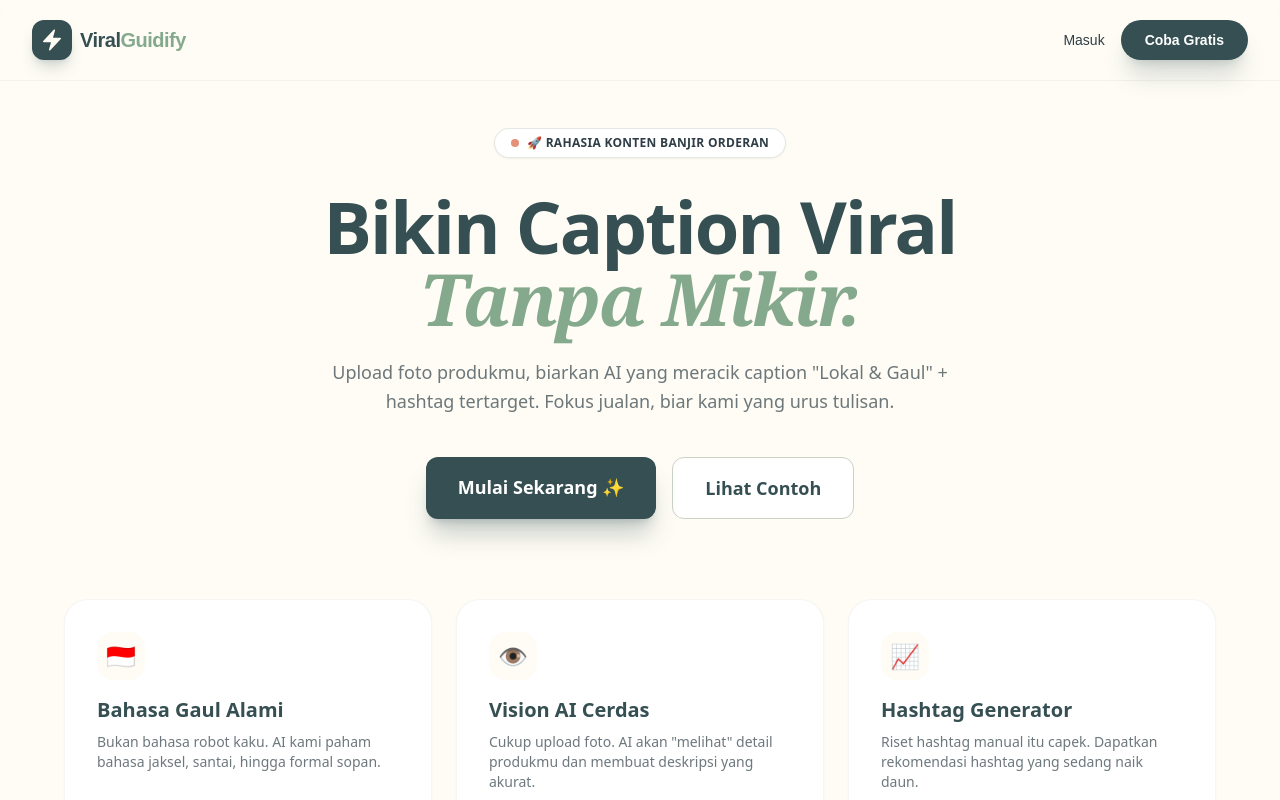
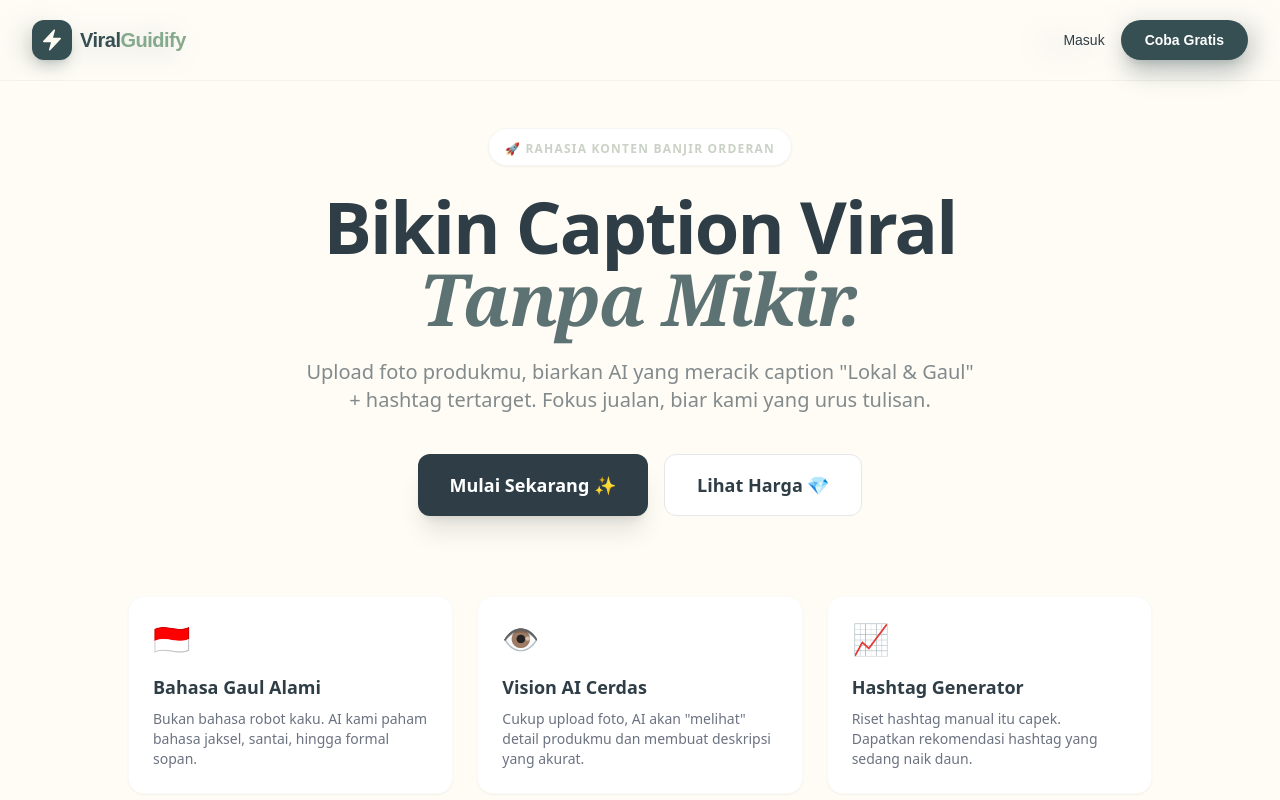
Before and after one commit to tukaoffcial27/viral-guidify, a Next.js app: page / in a window 1280 px wide. Shown: the top 800 px of the page. Built offline with nearby package versions, Linux system fonts and the light colour scheme.

Commit message:
Hapus refund policy dan link tombol pricing

```diff
--- a/app/page.tsx
+++ b/app/page.tsx
@@ -2,67 +2,89 @@ import Link from "next/link";
 
 export default function Home() {
   return (
-    <div className="min-h-screen flex flex-col font-sans selection:bg-luxury-sage/30">
+    <div className="min-h-screen bg-luxury-cream font-sans flex flex-col">
 
-      {/* Navbar sudah otomatis dari layout.tsx */}
+      {/* 1. NAVBAR */}
+      <nav className="flex justify-between items-center p-6 max-w-7xl mx-auto w-full">
+        <div className="flex items-center gap-2">
+           <div className="w-8 h-8 bg-luxury-green rounded-lg flex items-center justify-center text-luxury-cream text-lg">⚡</div>
+           <span className="font-bold text-luxury-green text-xl tracking-tight">ViralGuidify</span>
+        </div>
+        <div className="flex gap-4">
+          <Link href="/login" className="text-luxury-dark font-medium hover:text-luxury-green px-4 py-2 transition-colors">
+            Masuk
+          </Link>
+          <Link href="/dashboard" className="bg-luxury-dark text-white px-5 py-2 rounded-xl font-bold hover:bg-black transition-all shadow-lg hover:shadow-xl hover:-translate-y-0.5">
+            Coba Gratis
+          </Link>
+        </div>
+      </nav>
 
-      {/* HERO SECTION */}
-      <main className="pt-32 pb-20 px-4">
-        <div className="max-w-4xl mx-auto text-center">
+      {/* 2. HERO SECTION (Utama) */}
+      <main className="flex-1 flex flex-col items-center justify-center px-4 text-center mt-10 mb-20">
 
-          <div className="inline-flex items-center gap-2 px-4 py-1.5 rounded-full bg-white border border-luxury-terracotta/50 shadow-sm mb-8 animate-fade-in-up">
-            <span className="w-2 h-2 rounded-full bg-luxury-alert animate-pulse"></span>
-            <span className="text-xs font-bold text-luxury-dark tracking-wide uppercase">
-              🚀 Rahasia Konten Banjir Orderan
-            </span>
+        <div className="inline-block mb-6 px-4 py-1.5 rounded-full bg-white border border-luxury-terracotta/20 shadow-sm animate-fade-in-up">
+          <span className="text-xs font-bold text-luxury-terracotta tracking-widest uppercase">🚀 Rahasia Konten Banjir Orderan</span>
         </div>
 
-          <h1 className="text-5xl md:text-7xl font-bold text-luxury-green tracking-tight leading-[1.1] mb-6">
+        <h1 className="text-5xl md:text-7xl font-bold text-luxury-dark mb-6 tracking-tight leading-tight max-w-4xl animate-fade-in-up delay-100">
           Bikin Caption Viral <br/>
-            <span className="text-luxury-sage font-serif italic">Tanpa Mikir.</span>
+          <span className="text-luxury-green/80 italic font-serif">Tanpa Mikir.</span>
         </h1>
 
-          <p className="text-lg text-luxury-dark/70 max-w-2xl mx-auto mb-10 leading-relaxed">
+        <p className="text-lg md:text-xl text-luxury-dark/60 max-w-2xl mb-10 leading-relaxed animate-fade-in-up delay-200">
           Upload foto produkmu, biarkan AI yang meracik caption "Lokal & Gaul" + hashtag tertarget. Fokus jualan, biar kami yang urus tulisan.
         </p>
 
-          <div className="flex flex-col sm:flex-row gap-4 w-full justify-center mb-20">
-            {/* REVISI: Link ini sekarang mengarah ke Dashboard */}
-            <Link
-              href="/dashboard"
-              className="px-8 py-4 bg-luxury-green text-white text-lg font-bold rounded-xl hover:bg-luxury-dark transition-all shadow-xl shadow-luxury-green/25 transform hover:-translate-y-1"
-            >
+        <div className="flex flex-col md:flex-row gap-4 w-full md:w-auto animate-fade-in-up delay-300">
+          <Link href="/dashboard" className="bg-luxury-dark text-white px-8 py-4 rounded-xl font-bold text-lg hover:bg-black transition-all shadow-xl hover:shadow-2xl hover:-translate-y-1 flex items-center justify-center gap-2">
             Mulai Sekarang ✨
           </Link>
 
-            {/* Opsi: Tombol ini bisa kita arahkan ke demo video nanti */}
-            <button className="px-8 py-4 bg-white text-luxury-green border border-luxury-terracotta text-lg font-bold rounded-xl hover:bg-luxury-cream transition-all">
-              Lihat Contoh
-            </button>
+          {/* TOMBOL "LIHAT CONTOH" SUDAH DIGANTI KE PRICING */}
+          <Link href="/pricing" className="bg-white text-luxury-dark border border-gray-200 px-8 py-4 rounded-xl font-bold text-lg hover:bg-gray-50 transition-all hover:border-luxury-green hover:text-luxury-green flex items-center justify-center gap-2">
+            Lihat Harga 💎
+          </Link>
+        </div>
+
+        {/* 3. FITUR HIGHLIGHT */}
+        <div className="grid grid-cols-1 md:grid-cols-3 gap-6 mt-20 max-w-5xl w-full text-left">
+          <div className="bg-white p-6 rounded-2xl border border-luxury-terracotta/10 shadow-sm hover:shadow-md transition-all">
+            <div className="text-3xl mb-4">🇮🇩</div>
+            <h3 className="font-bold text-luxury-dark text-lg mb-2">Bahasa Gaul Alami</h3>
+            <p className="text-gray-500 text-sm">Bukan bahasa robot kaku. AI kami paham bahasa jaksel, santai, hingga formal sopan.</p>
+          </div>
+          <div className="bg-white p-6 rounded-2xl border border-luxury-terracotta/10 shadow-sm hover:shadow-md transition-all">
+            <div className="text-3xl mb-4">👁️</div>
+            <h3 className="font-bold text-luxury-dark text-lg mb-2">Vision AI Cerdas</h3>
+            <p className="text-gray-500 text-sm">Cukup upload foto, AI akan "melihat" detail produkmu dan membuat deskripsi yang akurat.</p>
+          </div>
+          <div className="bg-white p-6 rounded-2xl border border-luxury-terracotta/10 shadow-sm hover:shadow-md transition-all">
+            <div className="text-3xl mb-4">📈</div>
+            <h3 className="font-bold text-luxury-dark text-lg mb-2">Hashtag Generator</h3>
+            <p className="text-gray-500 text-sm">Riset hashtag manual itu capek. Dapatkan rekomendasi hashtag yang sedang naik daun.</p>
           </div>
         </div>
 
-        {/* FITUR GRID */}
-        <div className="max-w-6xl mx-auto grid grid-cols-1 md:grid-cols-3 gap-6 mb-20">
-          <div className="p-8 bg-white rounded-3xl border border-luxury-terracotta/20 shadow-sm hover:shadow-md transition-shadow">
-            <div className="w-12 h-12 bg-luxury-cream rounded-2xl flex items-center justify-center text-2xl mb-4">🇮🇩</div>
-            <h3 className="text-xl font-bold text-luxury-green mb-2">Bahasa Gaul Alami</h3>
-            <p className="text-luxury-dark/70 text-sm">Bukan bahasa robot kaku. AI kami paham bahasa jaksel, santai, hingga formal sopan.</p>
+      </main>
+
+      {/* 4. FOOTER (Sudah Bersih dari Refund) */}
+      <footer className="border-t border-luxury-dark/5 py-12 bg-white mt-auto">
+        <div className="max-w-7xl mx-auto px-6 flex flex-col md:flex-row justify-between items-center gap-6">
+          <div className="text-center md:text-left">
+             <span className="font-bold text-luxury-green text-lg tracking-tight">ViralGuidify</span>
+             <p className="text-gray-400 text-sm mt-1">© 2025 Buatan Lokal. All rights reserved.</p>
           </div>
-           <div className="p-8 bg-white rounded-3xl border border-luxury-terracotta/20 shadow-sm hover:shadow-md transition-shadow">
-            <div className="w-12 h-12 bg-luxury-cream rounded-2xl flex items-center justify-center text-2xl mb-4">👁️</div>
-            <h3 className="text-xl font-bold text-luxury-green mb-2">Vision AI Cerdas</h3>
-            <p className="text-luxury-dark/70 text-sm">Cukup upload foto. AI akan "melihat" detail produkmu dan membuat deskripsi yang akurat.</p>
-          </div>
-           <div className="p-8 bg-white rounded-3xl border border-luxury-terracotta/20 shadow-sm hover:shadow-md transition-shadow">
-            <div className="w-12 h-12 bg-luxury-cream rounded-2xl flex items-center justify-center text-2xl mb-4">📈</div>
-            <h3 className="text-xl font-bold text-luxury-green mb-2">Hashtag Generator</h3>
-            <p className="text-luxury-dark/70 text-sm">Riset hashtag manual itu capek. Dapatkan rekomendasi hashtag yang sedang naik daun.</p>
+
+          <div className="flex gap-8 text-sm font-medium text-gray-500">
+            <Link href="/terms" className="hover:text-luxury-green transition-colors">Syarat & Ketentuan</Link>
+            <Link href="/privacy" className="hover:text-luxury-green transition-colors">Privasi</Link>
+            <Link href="/contact" className="hover:text-luxury-green transition-colors">Hubungi Kami</Link>
+            {/* LINK REFUND SUDAH DIHAPUS DARI SINI */}
           </div>
         </div>
-      </main>
+      </footer>
 
-      {/* Footer sudah otomatis dari layout.tsx */}
     </div>
   );
 }
```
Lines whose indentation alone changed are shown as unchanged.
